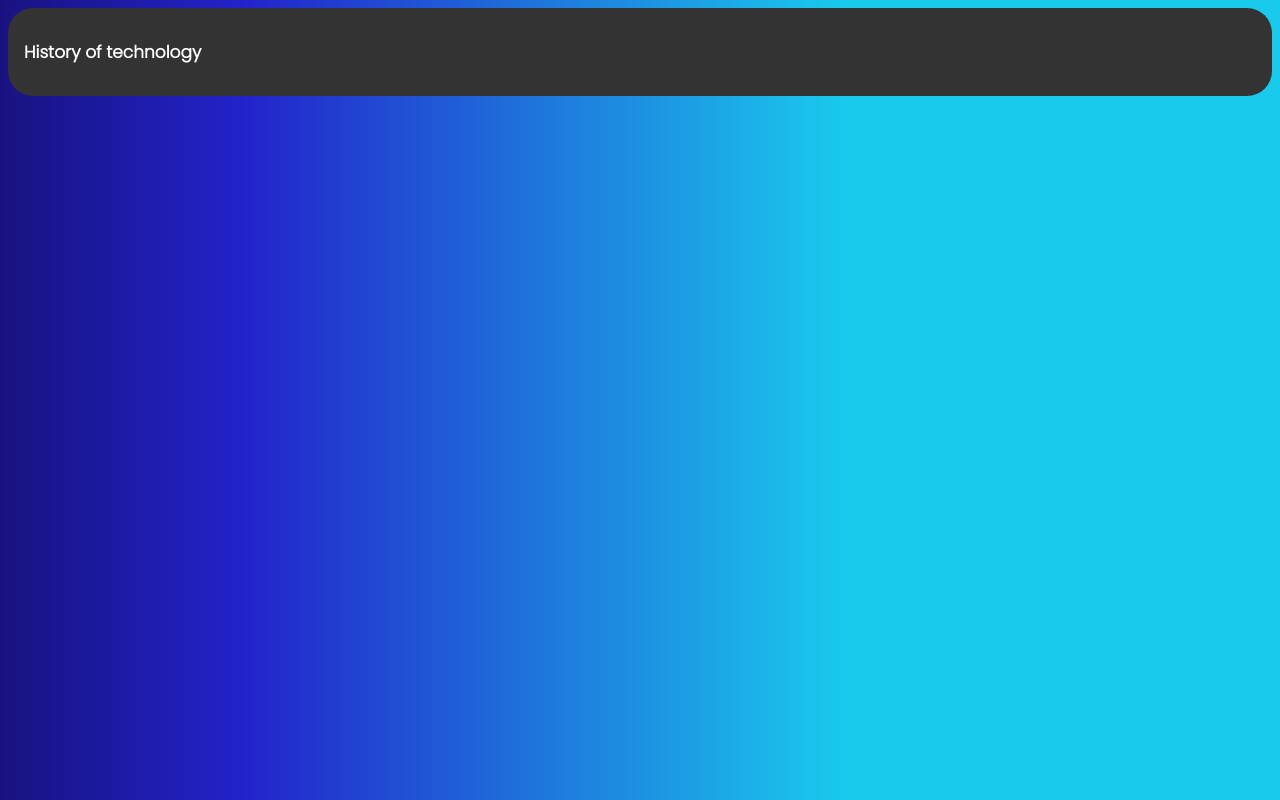
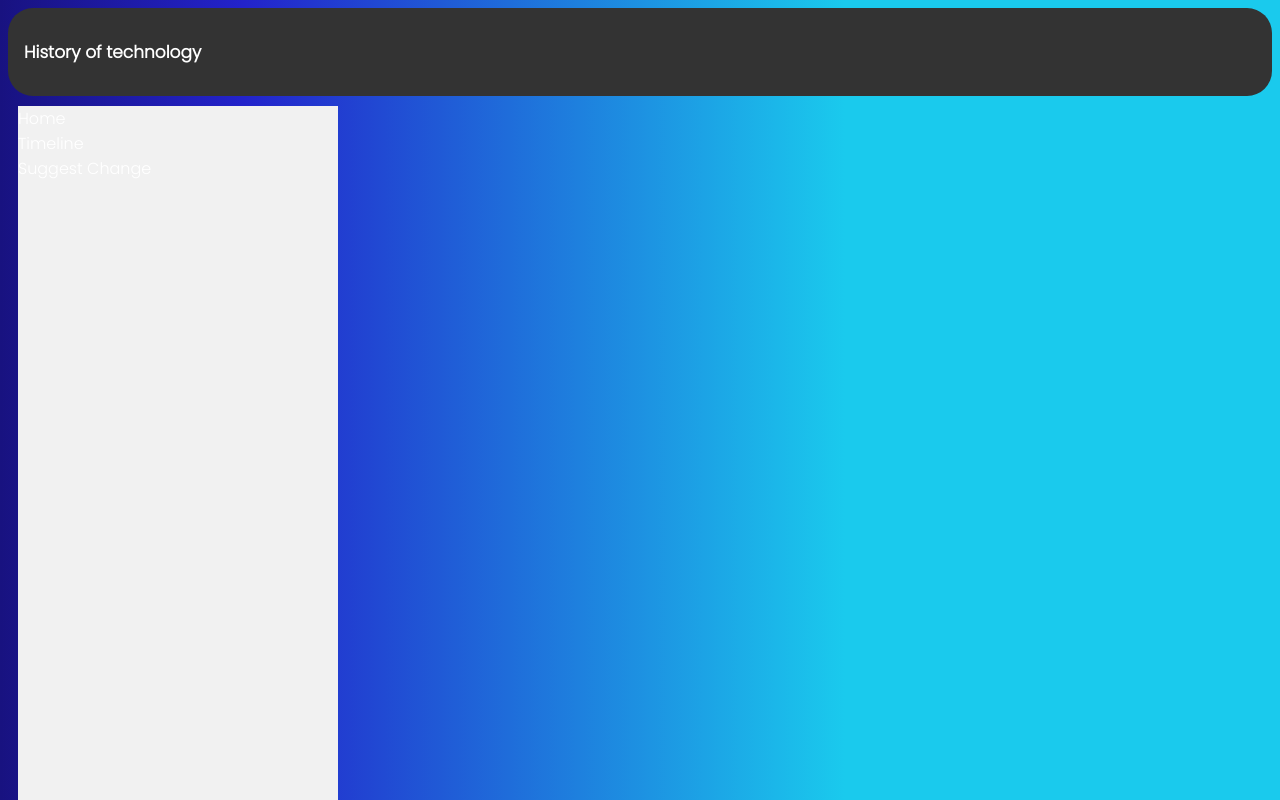
Before and after one commit to RelaxedDragon65/dgt1.4, a plain HTML site: page index.html in a window 1280 px wide. Drawn offline with Linux system fonts and the light colour scheme.

Commit message:
start of sidenav

```diff
--- a/index.html
+++ b/index.html
@@ -15,7 +15,15 @@
     <div class="topbar"> <p>History of technology</p></div>
 
     <div class="row">
-      <div class="column left"></div>
+      <div class="column left">
+        <div>
+          <ul class="navbar">
+            <li><a href="">Home</a></li>
+            <li><a href="">Timeline</a></li>
+            <li><a href="">Suggest Change</a></li>
+          </ul>
+        </div>
+    </div>
       <div class="column middle"></div>
       <div class="column right"></div>
     </div>
--- a/styles/style.css
+++ b/styles/style.css
@@ -41,3 +41,21 @@ row::after {
     font-size: 17px;
 
 }
+
+.navbar {
+  list-style-type: none;
+  margin: 0;
+  padding: 0;
+  width: 25%;
+  background-color: #f1f1f1;
+  position: fixed;
+  height: 100%;
+  overflow: auto;
+}
+
+.navbar a {
+    display: block;
+    color: white;
+    padding: 8px, 16px;
+    text-decoration: none;
+}
```
